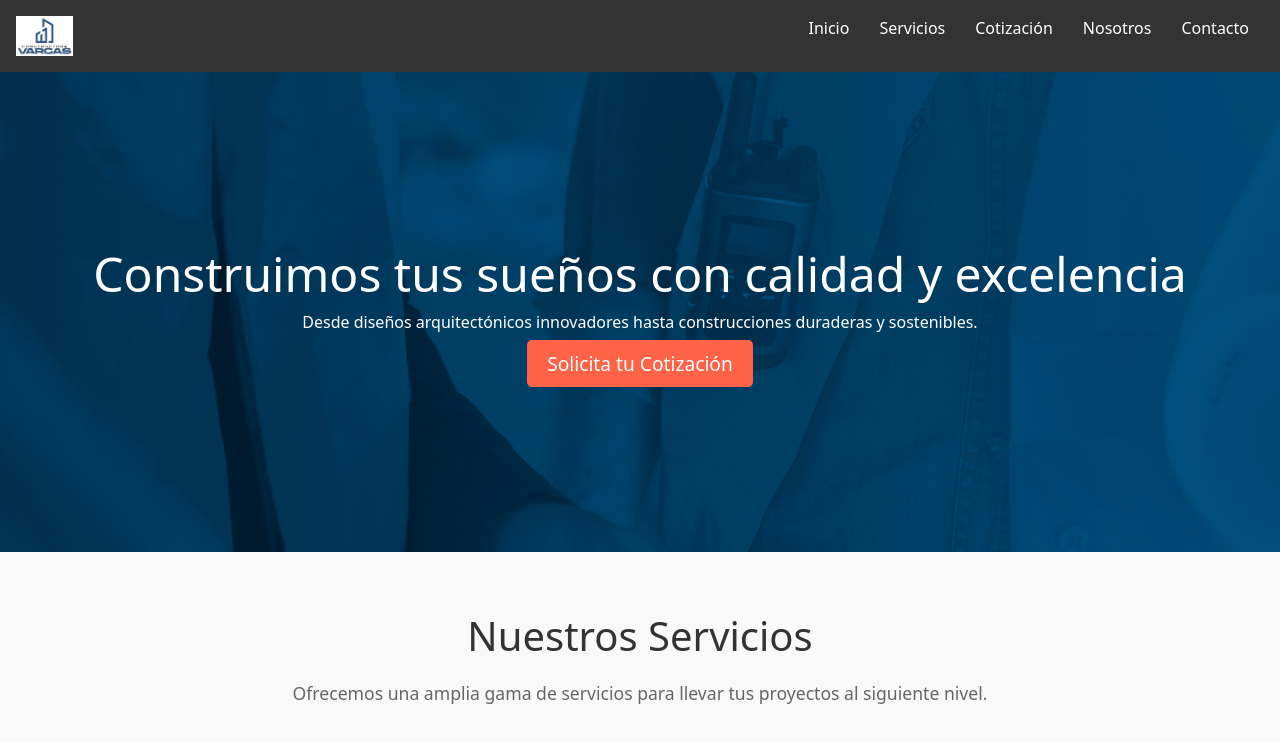
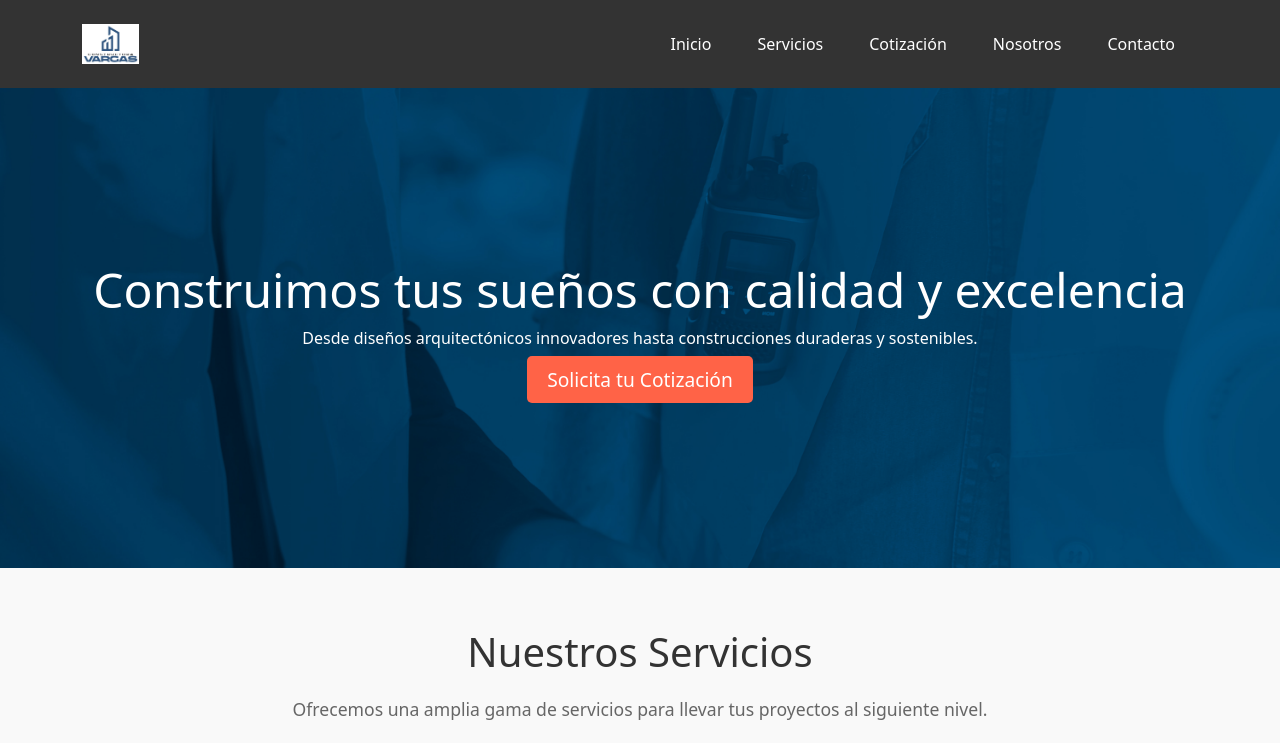
Before and after one commit to MarcosDVS/CONST-VARGAS.github.io, a plain HTML site: page index.html in a window 1280 px wide. Shown: the top 743 px of the page. Drawn offline with nearby package versions, Linux system fonts and the light colour scheme.

Commit message:
Improved navmenu

```diff
--- a/css/styles.css
+++ b/css/styles.css
@@ -15,29 +15,33 @@ header {
     color: #fff;
 }
 
-header nav {
-    display: flex;
-    justify-content: space-between;
-    align-items: center;
-}
-
-header nav .logo img {
+header .logo img {
     height: 40px;
 }
 
-header nav ul {
-    list-style: none;
-    display: flex;
-}
-
-header nav ul li {
+/* Personalización de los enlaces del menú */
+.navbar-nav .nav-link {
+    color: #fff !important;
+    text-decoration: none;
     margin: 0 15px;
 }
 
-header nav ul li a {
-    color: #fff;
-    text-decoration: none;
+/* Estilo del menú en el móvil */
+.navbar-toggler {
+    border-color: #fff; /* Cambio del borde del botón en el móvil */
 }
+
+/* Cuando el menú esté desplegado en móviles */
+@media (max-width: 767px) {
+    .navbar-nav {
+        text-align: center;
+        width: 100%;
+    }
+    .nav-item {
+        margin: 10px 0;
+    }
+}
+
 
 .hero {
     background: url('../img/POST\ \(2\).jpg') no-repeat center center/cover;
--- a/index.html
+++ b/index.html
@@ -14,19 +14,39 @@
 </head>
 <body>
     <header>
-        <nav>
-            <div class="logo">
-                <img src="img/LOGO (1).jpeg" alt="Logo Constructora Vargas">
+        <nav class="navbar navbar-expand-lg navbar-dark" style="background-color: #333;">
+            <div class="container">
+                <div class="logo">
+                    <img src="img/LOGO (1).jpeg" alt="Logo Constructora Vargas" height="40">
+                </div>
+                <!-- Botón de menú para móviles -->
+                <button class="navbar-toggler" type="button" data-bs-toggle="collapse" data-bs-target="#navbarNav" aria-controls="navbarNav" aria-expanded="false" aria-label="Toggle navigation">
+                    <span class="navbar-toggler-icon"></span>
+                </button>
+                <!-- Menú de navegación -->
+                <div class="collapse navbar-collapse" id="navbarNav">
+                    <ul class="navbar-nav ms-auto">
+                        <li class="nav-item">
+                            <a class="nav-link" href="#inicio">Inicio</a>
+                        </li>
+                        <li class="nav-item">
+                            <a class="nav-link" href="#servicios">Servicios</a>
+                        </li>
+                        <li class="nav-item">
+                            <a class="nav-link" href="#cotizar">Cotización</a>
+                        </li>
+                        <li class="nav-item">
+                            <a class="nav-link" href="#nosotros">Nosotros</a>
+                        </li>
+                        <li class="nav-item">
+                            <a class="nav-link" href="#contacto">Contacto</a>
+                        </li>
+                    </ul>
+                </div>
             </div>
-            <ul>
-                <li><a href="#inicio">Inicio</a></li>
-                <li><a href="#servicios">Servicios</a></li>
-                <li><a href="#cotizar">Cotización</a></li>
-                <li><a href="#nosotros">Nosotros</a></li>
-                <li><a href="#contacto">Contacto</a></li>
-            </ul>
         </nav>
     </header>
+
 
     <!-- Hero Section -->
     <section id="inicio" class="hero">
@@ -170,5 +190,11 @@
     <footer>
         <p>&copy; 2024 Constructora Vargas. Todos los derechos reservados.</p>
     </footer>
+
+    <script
+        src="https://cdn.jsdelivr.net/npm/bootstrap@5.3.2/dist/js/bootstrap.min.js"
+        integrity="sha384-BBtl+eGJRgqQAUMxJ7pMwbEyER4l1g+O15P+16Ep7Q9Q+zqX6gSbd85u4mG4QzX+"
+        crossorigin="anonymous"
+    ></script>
 </body>
 </html>
```
